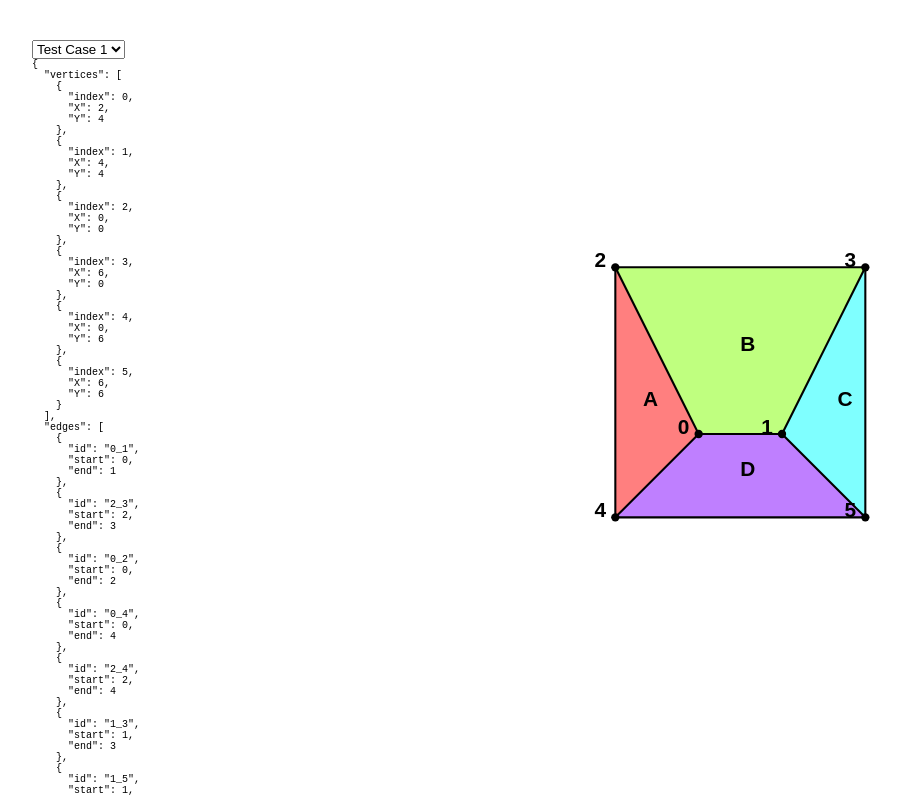
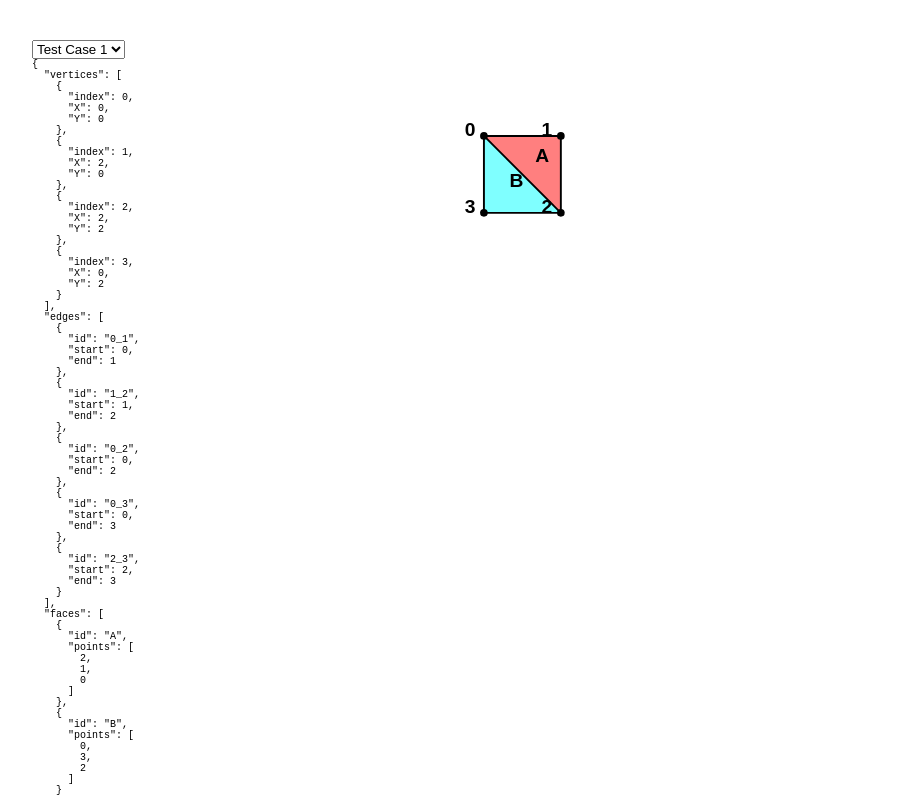
Before and after one commit to djsiroky/polygon-parser, a website built with Parcel: page index.html in a window 1280 px wide. Shown: the top 795 px of the page, without its empty margins (40-941 px from the left). Built offline with nearby package versions, Linux system fonts and the light colour scheme.

Commit message:
Get web page ready for deployment

```diff
--- a/index.html
+++ b/index.html
@@ -11,13 +11,13 @@
     <div id="container" style="display: flex;">
         <div id="jsonOutput" style="width: 33%; font-family: 'Courier New', Courier, monospace; white-space: pre-wrap; font-size: x-small;">
         </div>
-        <svg id="main" width="500" height="500" viewBox="0 0 12 12" xmlns="http://www.w3.org/2000/svg">
+        <svg id="main" width="500" height="500" viewBox="0 0 13 13" xmlns="http://www.w3.org/2000/svg">
             <style>
                 text { font: bold 0.5px sans-serif; }
             </style>
-            <g id="faces" transform="translate(5 5)"></g>
-            <g id="edges" transform="translate(5 5)" stroke="black" stroke-width="0.05"></g>
-            <g id="points" transform="translate(5 5)" fill="black"></g>
+            <g id="faces" transform="translate(2 2)"></g>
+            <g id="edges" transform="translate(2 2)" stroke="black" stroke-width="0.05"></g>
+            <g id="points" transform="translate(2 2)" fill="black"></g>
         </svg>
     </div>
 
--- a/main.ts
+++ b/main.ts
@@ -58,4 +58,4 @@ function run(data: ExampleData) {
     }, undefined, 2)
 }
 
-run(examplesList[examplesList.length - 1])
+run(examplesList[0])
```
Also changed, not shown: package.json (+7 -2 lines), 1 other file.
